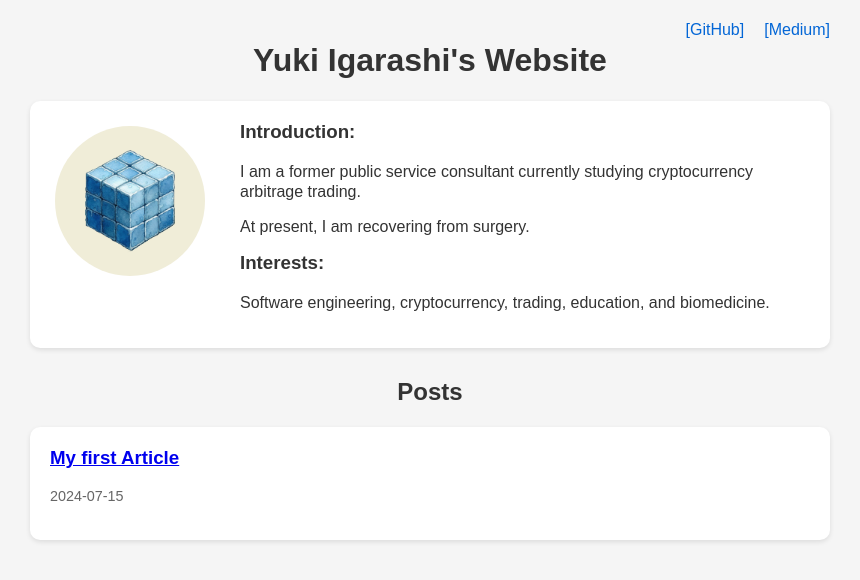
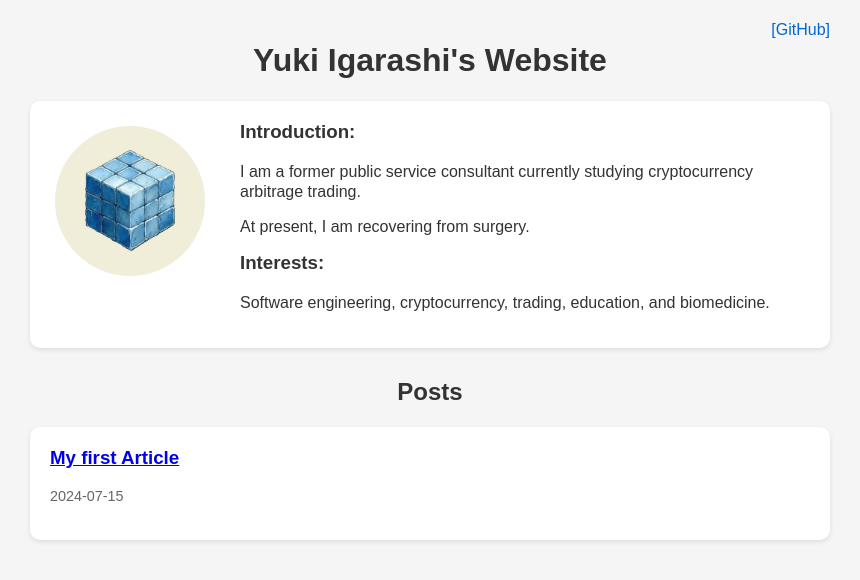
Before and after one commit to ykigrs/ykigrs, a plain HTML site: page index.html in a window 1280 px wide. Shown: the whole page, without its empty margins (210-1070 px from the left). Drawn offline with Linux system fonts and the light colour scheme.

Commit message:
Delete medium link.

```diff
--- a/index.html
+++ b/index.html
@@ -12,7 +12,6 @@
             <div class="top-nav">
                 <div class="links">
                     <a href="https://github.com/ykigrs">[GitHub]</a>
-                    <a href="https://medium.com/@ykigrs">[Medium]</a>
                 </div>
             </div>
             <h1>Yuki Igarashi's Website</h1>
```
